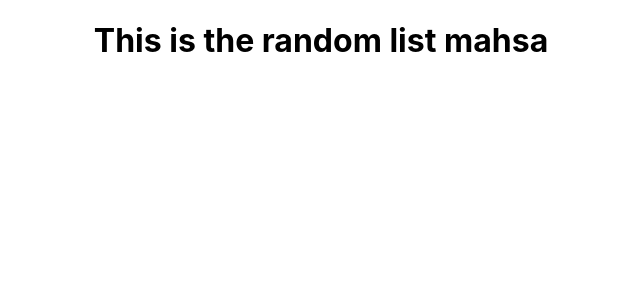
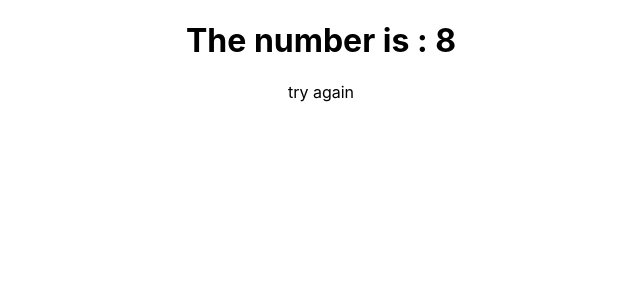
Before and after one commit to Nelofarzabi/React.JS_Test, a React (Create React App) app: page / in a window 1280 px wide. Shown: the top 300 px of the page, without its empty margins (319-959 px from the left). Built offline with nearby package versions, Linux system fonts and the light colour scheme.

Commit message:
picker number

```diff
--- a/src/App.js
+++ b/src/App.js
@@ -1,13 +1,16 @@
 
 import './App.css';
-import Clasebase from './classbase';
+// import Clasebase from './classbase';
+import Pickernumber from './pickerNumber';
 
 
 function App() {
   return (
     <div className="App">
       <div>
-        <Clasebase/>
+        {/* <Clasebase/> */}
+        <Pickernumber/>
+
 
 
       </div>
--- a/src/classbase.js
+++ b/src/classbase.js
@@ -1,11 +1,8 @@
-
-
+// first component
 import react from "react";
 function randomList() {
     const ranList = ["nelofar", "omer ", "khalid", "sadaf", "mahsa", "behishta"];
     return ranList[Math.floor(Math.random() * ranList.length)];
-
-
 }
 class Clasebase extends react.Component {
     render() {
@@ -17,3 +14,5 @@ class Clasebase extends react.Component {
     }
 }
 export default Clasebase;
+
+<hr/>
--- /dev/null
+++ b/src/pickerNumber.js
@@ -0,0 +1,22 @@
+import react from "react";
+function pickNum(){
+    return Math.floor( Math.random() * 10 ) + 1;
+
+
+
+}
+
+class Pickernumber extends react.Component{
+ render(){
+     const num = pickNum();
+     return(
+         <div>
+             <h1>The number is  : {num}</h1>
+             <p>{num == 3 ? "Success" : "try again"}</p>
+         </div>
+     );
+
+ }
+
+}
+export default  Pickernumber;
```
